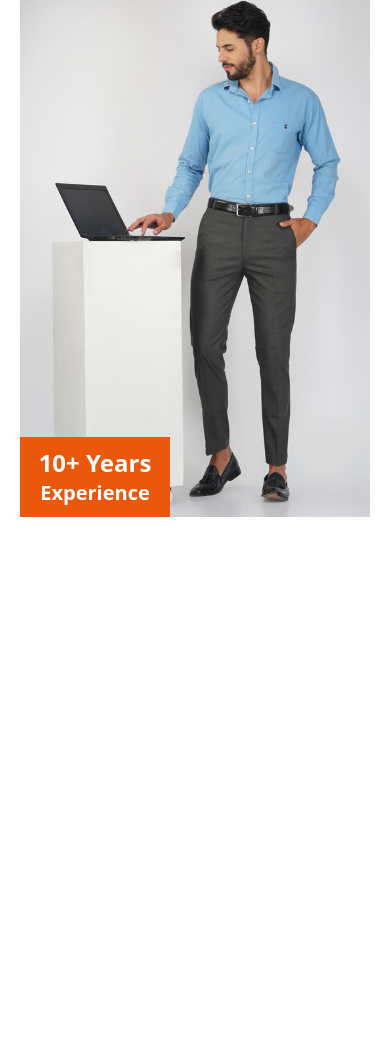
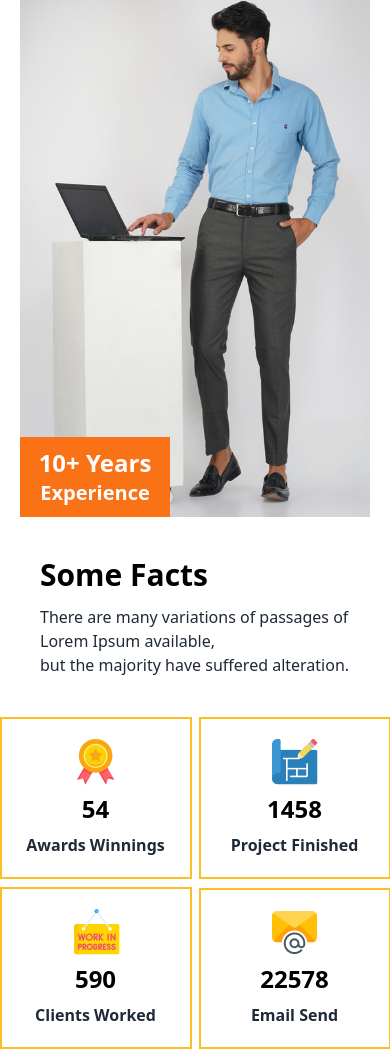
Before and after one commit to shamsmahee/3D-Architects, a plain HTML site: page index.html in a window 390 px wide. Shown: the part 3043-4092 px from the top of the page. Before the commit the page ends 3600 px from the top, so only its background shows below. Drawn offline with nearby package versions, Linux system fonts and the light colour scheme.

Commit message:
4thpartresponsive

```diff
--- a/index.html
+++ b/index.html
@@ -184,7 +184,7 @@
           <img class="lg:w-auto h-full" src="Img/intropic.jpg" alt="" />
         </div>
         <div
-          class="w-[150px] h-[80px] flex flex-col justify-center items-center absolute bg-orange-600 lg:-my-5"
+          class="w-[150px] h-[80px] flex flex-col justify-center items-center absolute bg-orange-500 lg:-my-5"
         >
           <h1 class="text-white font-bold text-2xl">10+ Years</h1>
           <h2 class="text-white font-bold text-xl">Experience</h2>
@@ -192,5 +192,48 @@
       </div>
     </section>
     <!-- 3rd part end here -->
+    <!-- 4th Section Start -->
+    <section>
+      <div class="mx-10">
+        <h1 class="text-black font-bold text-3xl mb-3">Some Facts</h1>
+        <p class="mb-10">
+          There are many variations of passages of Lorem Ipsum available,<br />
+          but the majority have suffered alteration.
+        </p>
+      </div>
+      <div
+        class="grid grid-cols-1 place-items-center gap-2 md:grid grid-cols-2 gap-2 flex lg:grid-cols-4"
+      >
+        <div
+          class="h-50 w-48 py-5 px-5 flex flex-col justify-between items-center border-2 border-amber-400"
+        >
+          <img src="Img/001-medal.png" alt="" />
+          <h1 class="text-black font-bold text-2xl my-2">54</h1>
+          <h2 class="font-semibold">Awards Winnings</h2>
+        </div>
+        <div
+          class="h-50 w-48 py-5 px-5 flex flex-col justify-between items-center border-2 border-amber-400"
+        >
+          <img src="Img/Group 28.png" alt="" />
+          <h1 class="text-black font-bold text-2xl my-2">1458</h1>
+          <h2 class="font-semibold">Project Finished</h2>
+        </div>
+        <div
+          class="h-50 w-48 py-5 px-5 flex flex-col justify-between items-center border-2 border-amber-400"
+        >
+          <img src="Img/Group 29.png" alt="" />
+          <h1 class="text-black font-bold text-2xl my-2">590</h1>
+          <h2 class="font-semibold">Clients Worked</h2>
+        </div>
+        <div
+          class="h-50 w-48 py-5 px-5 flex flex-col justify-between items-center border-2 border-amber-400"
+        >
+          <img src="Img/Group 30.png" alt="" />
+          <h1 class="text-black font-bold text-2xl my-2">22578</h1>
+          <h2 class="font-semibold">Email Send</h2>
+        </div>
+      </div>
+    </section>
+    <!-- 4th Section End -->
   </body>
 </html>
```
Also changed, not shown: Img/001-medal.png (added), Img/Group 28.png (added), Img/Group 29.png (added), Img/Group 30.png (added).
